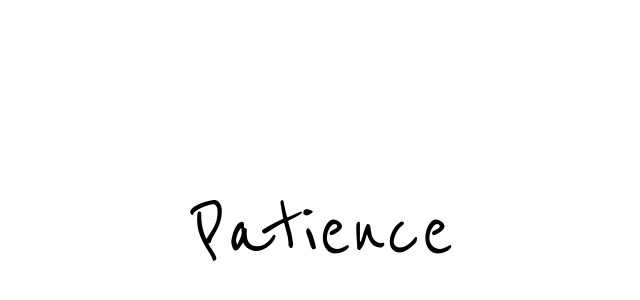
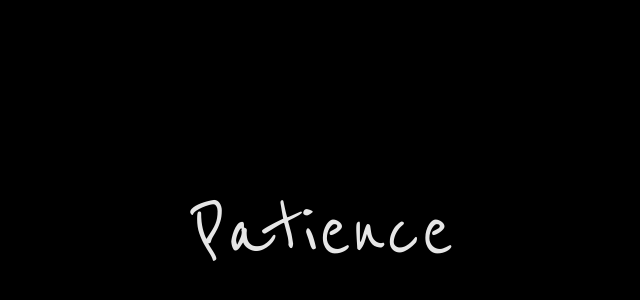
Before and after one commit to bence-toth/cc14d99e2ee3, a plain HTML site: page index.html in a window 1280 px wide. Shown: the part 168-468 px from the top of the page, without its empty margins (317-957 px from the left). Drawn offline with Linux system fonts and the light colour scheme.

Commit message:
Changed colors

```diff
--- a/index.html
+++ b/index.html
@@ -20,11 +20,13 @@
         display: flex;
         align-items: center;
         justify-content: center;
+        background-color: black;
       }
       h1 {
         font-family: "Reenie Beanie", cursive;
         font-size: 12vmin;
         font-weight: normal;
+        color: hsl(0, 0%, 90%);
       }
     </style>
   </head>
```
